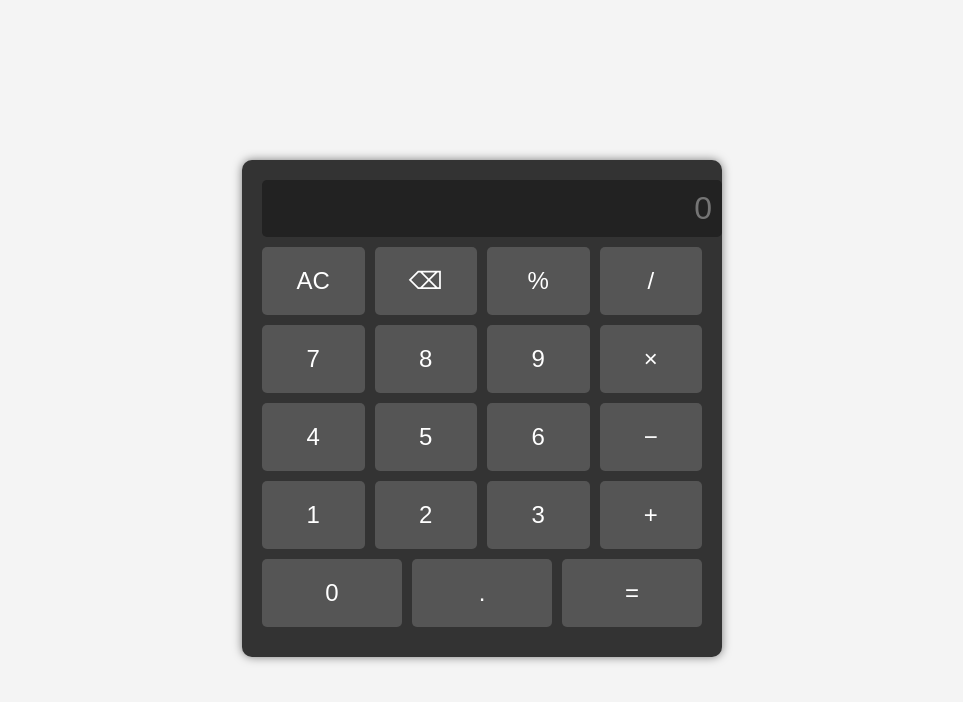
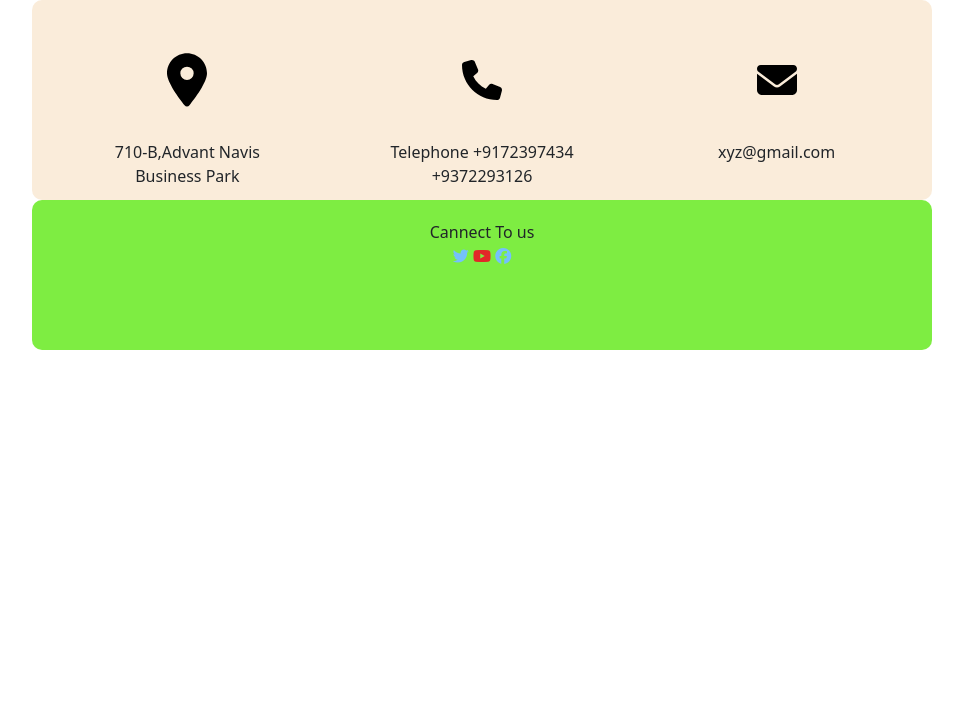
Before and after one commit to sarojinising/Footer, a plain HTML site: page index.html in a window 1280 px wide. Shown: the whole page, without its empty margins (158-1121 px from the left). Drawn offline with nearby package versions, Linux system fonts and the light colour scheme.

Commit message:
Add files via upload

```diff
--- /dev/null
+++ b/Style.css
@@ -0,0 +1,25 @@
+
+
+.container{
+    background-color: #faebd7e9;
+    height: 200px;
+    width: 900px;
+    margin-left:auto;
+    text-align: center;
+    padding: 20px;
+    border-radius:10px;
+    border-color: darkgoldenrod;
+
+
+}
+.container2{
+
+    background-color: #72ec31e9;
+    height: 150px;
+    width: 900px;
+    text-align: center;
+    padding: 20px;
+    border-radius:10px;
+    margin: auto;
+
+}
--- a/index.html
+++ b/index.html
@@ -1,71 +1,90 @@
-
-
-<!DOCTYPE html>
+<!doctype html>
 <html lang="en">
   <head>
-  <meta charset="UTF-8" />
-  <meta name="viewport" content="width=device-width, initial-scale=1.0" />
-  <title>Calculator</title>
-  <link href="style.css" rel="stylesheet">
+    <meta charset="utf-8">
+    <meta name="viewport" content="width=device-width, initial-scale=1">
+    <title>FOOTER</title>
+
+ <link href="https://cdn.jsdelivr.net/npm/bootstrap@5.3.3/dist/css/bootstrap.min.css" rel="stylesheet" integrity="sha384-QWTKZyjpPEjISv5WaRU9OFeRpok6YctnYmDr5pNlyT2bRjXh0JMhjY6hW+ALEwIH" crossorigin="anonymous">
+<link rel="stylesheet" href="Style.css">
+<link rel="stylesheet" href="https://cdnjs.cloudflare.com/ajax/libs/font-awesome/6.5.2/css/all.min.css" integrity="sha512-SnH5WK+bZxgPHs44uWIX+LLJAJ9/2PkPKZ5QiAj6Ta86w+fsb2TkcmfRyVX3pBnMFcV7oQPJkl9QevSCWr3W6A==" crossorigin="anonymous" referrerpolicy="no-referrer" />
 </head>
   <body>
+
+   <section>
     <div class="container">
-    <div class="calculator">
-      <input type="text" id="display" placeholder="0" readonly />
-      <div>
-        <button type="button" onclick="clearDisplay()">AC</button>
-        <button type="button" onclick="removeLast()">⌫</button>
-        <button type="button" onclick="appendValue('%')">%</button>
-        <button type="button" onclick="appendValue('/')">/</button>
+    <div class="row">
+
+        <div class="container3">
+            <div class="row">
+              <div class="col-sm">
+                <svg xmlns="http://www.w3.org/2000/svg" height="120" width="40" viewBox="0 0 384 512"><!--!Font Awesome Free 6.5.2 by @fontawesome - https://fontawesome.com License - https://fontawesome.com/license/free Copyright 2024 Fonticons, Inc.--><path d="M215.7 499.2C267 435 384 279.4 384 192C384 86 298 0 192 0S0 86 0 192c0 87.4 117 243 168.3 307.2c12.3 15.3 35.1 15.3 47.4 0zM192 128a64 64 0 1 1 0 128 64 64 0 1 1 0-128z"/></svg>
+                <br>
+                <span>710-B,Advant Navis <br>
+                    Business Park</span>
               </div>
-      <div>
-        <button type="button" onclick="appendValue('7')">7</button>
-        <button type="button" onclick="appendValue('8')">8</button>
-        <button type="button" onclick="appendValue('9')">9</button>
-        <button type="button" onclick="appendValue('*')">×</button>
+              <div class="col-sm">
+                <svg xmlns="http://www.w3.org/2000/svg" height="120" width="40" viewBox="0 0 512 512"><!--!Font Awesome Free 6.5.2 by @fontawesome - https://fontawesome.com License - https://fontawesome.com/license/free Copyright 2024 Fonticons, Inc.--><path d="M164.9 24.6c-7.7-18.6-28-28.5-47.4-23.2l-88 24C12.1 30.2 0 46 0 64C0 311.4 200.6 512 448 512c18 0 33.8-12.1 38.6-29.5l24-88c5.3-19.4-4.6-39.7-23.2-47.4l-96-40c-16.3-6.8-35.2-2.1-46.3 11.6L304.7 368C234.3 334.7 177.3 277.7 144 207.3L193.3 167c13.7-11.2 18.4-30 11.6-46.3l-40-96z"/></svg>
+                <br>
+                Telephone +9172397434 <br> +9372293126
+
               </div>
-      <div>
-        <button type="button" onclick="appendValue('4')">4</button>
-        <button type="button" onclick="appendValue('5')">5</button>
-        <button type="button" onclick="appendValue('6')">6</button>
-        <button type="button" onclick="appendValue('-')">−</button>
-      </div>
-      <div>
-        <button type="button" onclick="appendValue('1')">1</button>
-        <button type="button" onclick="appendValue('2')">2</button>
-        <button type="button" onclick="appendValue('3')">3</button>
-        <button type="button" onclick="appendValue('+')">+</button>
-      </div>
-      <div>
-        <button type="button" onclick="appendValue('0')">0</button>
-        <button type="button" onclick="appendValue('.')">.</button>
-        <button type="button" onclick="calculateResult()">=</button>
+              <div class="col-sm">
+
+                <svg xmlns="http://www.w3.org/2000/svg"  height="120" width="40"viewBox="0 0 512 512"><!--!Font Awesome Free 6.5.2 by @fontawesome - https://fontawesome.com License - https://fontawesome.com/license/free Copyright 2024 Fonticons, Inc.--><path d="M48 64C21.5 64 0 85.5 0 112c0 15.1 7.1 29.3 19.2 38.4L236.8 313.6c11.4 8.5 27 8.5 38.4 0L492.8 150.4c12.1-9.1 19.2-23.3 19.2-38.4c0-26.5-21.5-48-48-48H48zM0 176V384c0 35.3 28.7 64 64 64H448c35.3 0 64-28.7 64-64V176L294.4 339.2c-22.8 17.1-54 17.1-76.8 0L0 176z"/></svg>
+                <br>
+                xyz@gmail.com
               </div>
             </div>
           </div>
+          <div>
+          </div>
 
-  <script>
-    const display = document.getElementById('display');
+</div>
 
-    function appendValue(value) {
-      display.value += value;
-    }
+    </div>
+    </div>
 
-    function clearDisplay() {
-      display.value = '';
-    }
+<section>
+<div class="container2">
+  <div class="row">
+    <div class="col-sm">
+      Cannect To us<br>
 
-    function removeLast() {
-      display.value = display.value.slice(0, -1);
-    }
 
-    function calculateResult() {
-      try {
-        display.value = eval(display.value);
-      } catch {
-        display.value = 'Error';
-      }
-    }
-  </script>
+      <div class="row">
+        <div class="col-sm">
+
+          <i class="fa-brands fa-twitter" style="color: #74C0FC;" hight="20" width="20"></i>
+          <i class="fa-brands fa-youtube" style="color: #e22828;"></i>
+          <i class="fa-brands fa-facebook" style="color: #74C0FC;"></i>
+
+        </div>
+
+
+          <d
+
+      </div>
+
+    </div>
+
+  </div>
+
+
+
+
+
+
+
+    </div>
+
+
+</section>
+
+
+
+
+
+    <script src="https://cdn.jsdelivr.net/npm/bootstrap@5.3.3/dist/js/bootstrap.bundle.min.js" integrity="sha384-YvpcrYf0tY3lHB60NNkmXc5s9fDVZLESaAA55NDzOxhy9GkcIdslK1eN7N6jIeHz" crossorigin="anonymous"></script>
   </body>
 </html>
```
Lines whose indentation alone changed are shown as unchanged.
